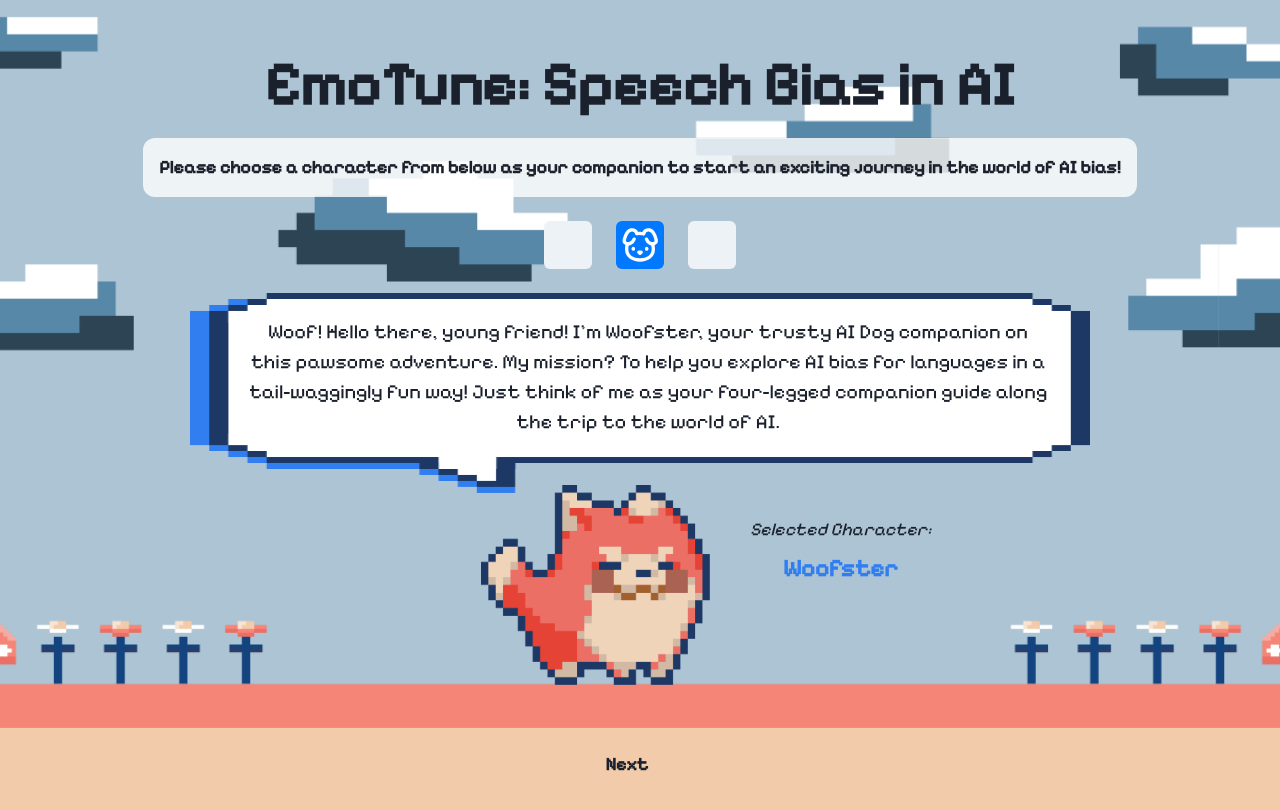
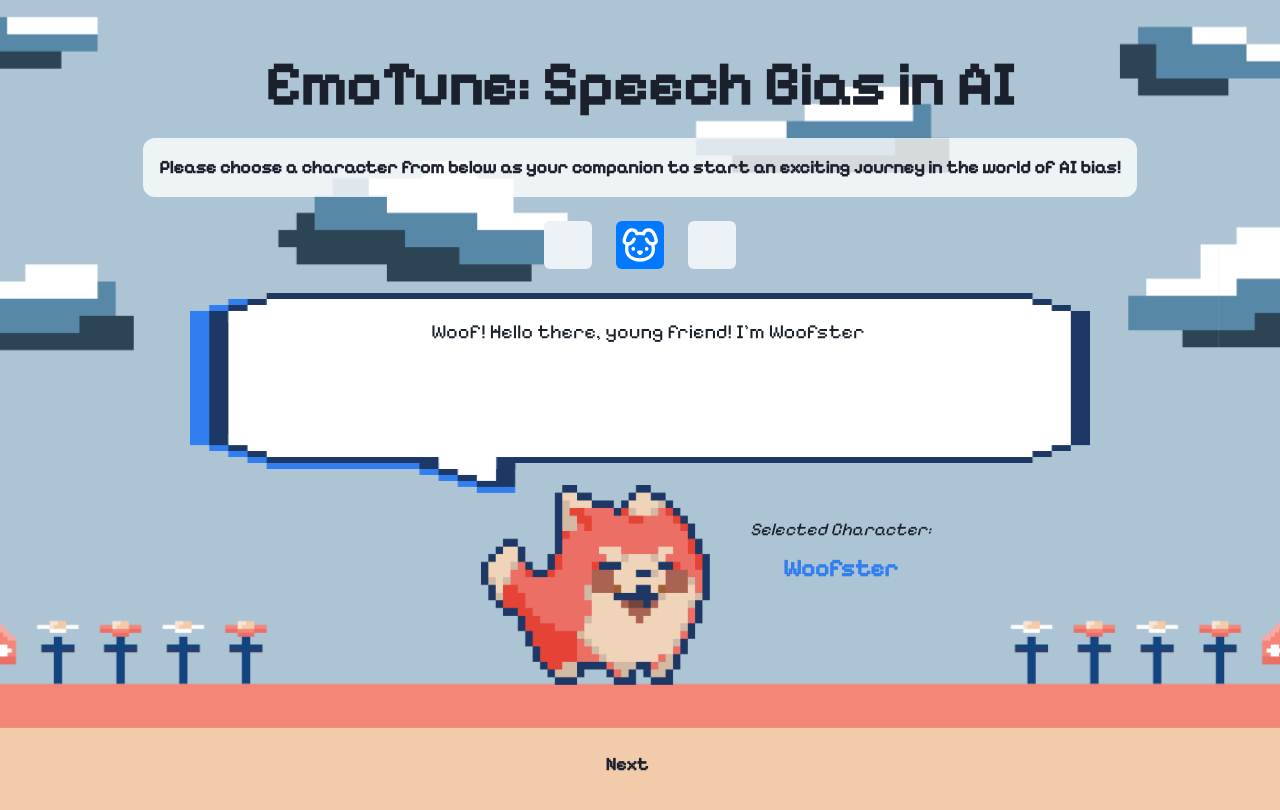
Before and after one commit to jc9536/DRGAIBiasforChildren, a React (Create React App) app in the folder emotion-recognition-app/: page / in a window 1280 px wide. Both pictures are taken after a click on the button 640 px from the left and 245 px from the top of the page. Shown: the top 810 px of the page. Built offline with nearby package versions, Linux system fonts and the light colour scheme; some icons are missing.

Commit message:
update Monstro incorrect text

```diff
--- a/emotion-recognition-app/src/App.js
+++ b/emotion-recognition-app/src/App.js
@@ -381,7 +381,7 @@ function App() {
           setSelectedExplanation3(MonstroExplanation_C3);
           return "Dear little creature, hello again! Hope this has been a clawsome journey for you. I am glad that I got the right answer in the end.";
         case 'no':
-          setEndingTitle("Woofster was Wrong!");
+          setEndingTitle("Monstro was Wrong!");
           setSelectedExplanation1(MonstroExplanation_W1);
           setSelectedExplanation2(MonstroExplanation_W2);
           setSelectedExplanation3(MonstroExplanation_W3);
@@ -571,7 +571,7 @@ function App() {
       // Handle accents for Woofster icon
       switch (correct) {
         case 'yes':
-          return [WoofsterYes, WoofsterYes2];
+          return [WoofsterYes2, WoofsterYes];
         case 'no':
           return [WoofsterNo, WoofsterNo2];
         default:
@@ -681,6 +681,30 @@ function App() {
     );
   };
 
+  const TypingAnimation = ({ originalText, typingSpeed }) => {
+    const [typedText, setTypedText] = useState('');
+
+    useEffect(() => {
+      let index = 0;
+      const typingInterval = typingSpeed || 100; // Use provided typing speed or default to 100 milliseconds
+
+      const typingTimer = setInterval(() => {
+        setTypedText(originalText.substring(0, index));
+        index++;
+
+        if (index > originalText.length) {
+          clearInterval(typingTimer);
+        }
+      }, typingInterval);
+
+      return () => {
+        clearInterval(typingTimer);
+      };
+    }, [originalText, typingSpeed]);
+
+    return <Text mt={-4} ml={4} fontSize="xl" align="center">{typedText}</Text>;
+  };
+
 
   // Define components for each step
   const Step1 = () => {
@@ -712,13 +736,13 @@ function App() {
             alignItems="top"
             h="200px"
             p={10}
-            maxW="900px"><Text mt={-4} ml={4} fontSize="xl" align="center">{selectedNarrationIntroText}</Text></Box>}
+            w="900px"><TypingAnimation originalText={selectedNarrationIntroText} typingSpeed={60} /></Box>}
 
           <Box ml={36} display={{ md: 'flex' }}>
             <Box flexGrow={1}>
               {selectedIcon === "AIden" && <ImageLoop margin={-4} imageSources={[AIden, AIden2]} />}
-              {selectedIcon === "Woofster" && <ImageLoop margin={-4} imageSources={[Woofster, Woofster2]} />}
-              {selectedIcon === "Monstro" && <ImageLoop margin={-4} imageSources={[Monstro, Monstro2]} />}
+              {selectedIcon === "Woofster" && <ImageLoop margin={-4} imageSources={[Woofster2, Woofster]} />}
+              {selectedIcon === "Monstro" && <ImageLoop margin={-4} imageSources={[Monstro2, Monstro]} />}
             </Box>
             <Box
               flexShrink={0}
@@ -764,11 +788,11 @@ function App() {
             alignItems="top"
             h="275"
             p={10}
-            maxW="900px"> <Text ml={4} mt={-2} fontSize="xl" align="center">{promptText}</Text></Box>}
+            w="900px"><TypingAnimation originalText={promptText} typingSpeed={55} /></Box>}
 
           {selectedIcon === "AIden" && <ImageLoop imageSources={[AIden, AIden2]} />}
-          {selectedIcon === "Woofster" && <ImageLoop imageSources={[Woofster, Woofster2]} />}
-          {selectedIcon === "Monstro" && <ImageLoop imageSources={[Monstro, Monstro2]} />}
+          {selectedIcon === "Woofster" && <ImageLoop imageSources={[Woofster2, Woofster]} />}
+          {selectedIcon === "Monstro" && <ImageLoop imageSources={[Monstro2, Monstro]} />}
 
           {selectedIcon !== null && <Link to="/step1b">
             <Button mt={12} variant='ghost' rightIcon={<FaAngleRight />} size='lg' align='center' onClick={() => playOrStopAudio(selectedPrompt2)}>
@@ -796,11 +820,11 @@ function App() {
             alignItems="top"
             h="328px"
             p={10}
-            maxW="900px"> <Text ml={4} mt={-2} fontSize="xl" align="center">{promptText1}</Text></Box>}
+            w="900px"><TypingAnimation originalText={promptText1} typingSpeed={55} /></Box>}
 
           {selectedIcon === "AIden" && <ImageLoop imageSources={[AIden, AIden2]} />}
-          {selectedIcon === "Woofster" && <ImageLoop imageSources={[Woofster, Woofster2]} />}
-          {selectedIcon === "Monstro" && <ImageLoop imageSources={[Monstro, Monstro2]} />}
+          {selectedIcon === "Woofster" && <ImageLoop imageSources={[Woofster2, Woofster]} />}
+          {selectedIcon === "Monstro" && <ImageLoop imageSources={[Monstro2, Monstro]} />}
 
           {selectedIcon !== null && <Link to="/step2">
             <Button mt={12} variant='ghost' rightIcon={<FaAngleRight />} size='lg' align='center' onClick={() => playOrStopAudio(selectedPrompt3)}>
@@ -954,7 +978,7 @@ function App() {
             alignItems="top"
             h="160px"
             p={10}
-            maxW="900px"> <Text ml={4} fontSize="xl" align="center">{promptText2}</Text></Box>}
+            w="900px"><TypingAnimation originalText={promptText2} typingSpeed={55} /></Box>}
 
           <br />
 
@@ -1024,8 +1048,8 @@ function App() {
           <Box display={{ md: 'flex' }}>
             <Box flexGrow={1}>
               {selectedIcon === "AIden" && <ImageLoop imageSources={[AIden, AIden2]} />}
-              {selectedIcon === "Woofster" && <ImageLoop imageSources={[Woofster, Woofster2]} />}
-              {selectedIcon === "Monstro" && <ImageLoop imageSources={[Monstro, Monstro2]} />}
+              {selectedIcon === "Woofster" && <ImageLoop imageSources={[Woofster2, Woofster]} />}
+              {selectedIcon === "Monstro" && <ImageLoop imageSources={[Monstro2, Monstro]} />}
             </Box>
             <Box
               flexShrink={0}
@@ -1079,7 +1103,7 @@ function App() {
             alignItems="top"
             h="250px"
             p={10}
-            maxW="900px"> <Text mt={-2} ml={3} fontSize='xl' as='i' align="center">{classificationText}</Text></Box>}
+            w="900px"><TypingAnimation originalText={classificationText} typingSpeed={60} /></Box>}
 
           <HStack w={720} ml={64} mt={3} spacing={-12}>
             {selectedIcon !== "" && <ImageLoop margin={16} imageSources={classificationIMG} />}
@@ -1154,8 +1178,8 @@ function App() {
             justifyContent="top"
             alignItems="top"
             h="153px"
-            maxW="900px"
-            p={12}><Text ml={4} mt={-2} fontSize="xl" align="center">{explanationText}</Text></Box>
+            w="900px"
+            p={12}><TypingAnimation originalText={explanationText} typingSpeed={55} /></Box>
             <br />
             <ImageLoop margin={12} imageSources={endingIMG} />
 
@@ -1183,13 +1207,13 @@ function App() {
               justifyContent="top"
               alignItems="top"
             h="335px"
-            maxW="900px"
-              p={12}><Text ml={4} fontSize="xl" align="center">{explanationText1}</Text></Box>
+            w="900px"
+            p={12}><TypingAnimation originalText={explanationText1} typingSpeed={55} /></Box>
 
             <br />
             {next && selectedIcon === "AIden" && <ImageLoop margin={-9} imageSources={[AIden, AIden2]} />}
-          {next && selectedIcon === "Woofster" && <ImageLoop margin={-9} imageSources={[Woofster, Woofster2]} />}
-          {next && selectedIcon === "Monstro" && <ImageLoop margin={-9} imageSources={[Monstro, Monstro2]} />}
+          {next && selectedIcon === "Woofster" && <ImageLoop margin={-9} imageSources={[Woofster2, Woofster]} />}
+          {next && selectedIcon === "Monstro" && <ImageLoop margin={-9} imageSources={[Monstro2, Monstro]} />}
 
           {correct && <Link to="/step4b">
             <Button variant='ghost' rightIcon={<FaAngleRight />} size='lg' align='center' mt={12} onClick={() => playOrStopAudio(selectedExplanation3)}>
@@ -1215,12 +1239,12 @@ function App() {
               justifyContent="top"
               alignItems="top"
             h="200px"
-            maxW="900px"
-              p={12}><Text ml={4} mt={-2} fontSize="xl" align="center">{explanationText2}</Text></Box>
+            w="900px"
+            p={12}><TypingAnimation originalText={explanationText2} typingSpeed={55} /></Box>
 
             {next && selectedIcon === "AIden" && <ImageLoop margin={10} imageSources={[AIden, AIden2]} />}
-            {next && selectedIcon === "Woofster" && <ImageLoop margin={10} imageSources={[Woofster, Woofster2]} />}
-            {next && selectedIcon === "Monstro" && <ImageLoop margin={10} imageSources={[Monstro, Monstro2]} />}
+            {next && selectedIcon === "Woofster" && <ImageLoop margin={10} imageSources={[Woofster2, Woofster]} />}
+            {next && selectedIcon === "Monstro" && <ImageLoop margin={10} imageSources={[Monstro2, Monstro]} />}
 
           <Link to="/">
             <Button variant='outline' rightIcon={<VscDebugRestart />} size='lg' align='center' mt={14} onClick={() => {
```
